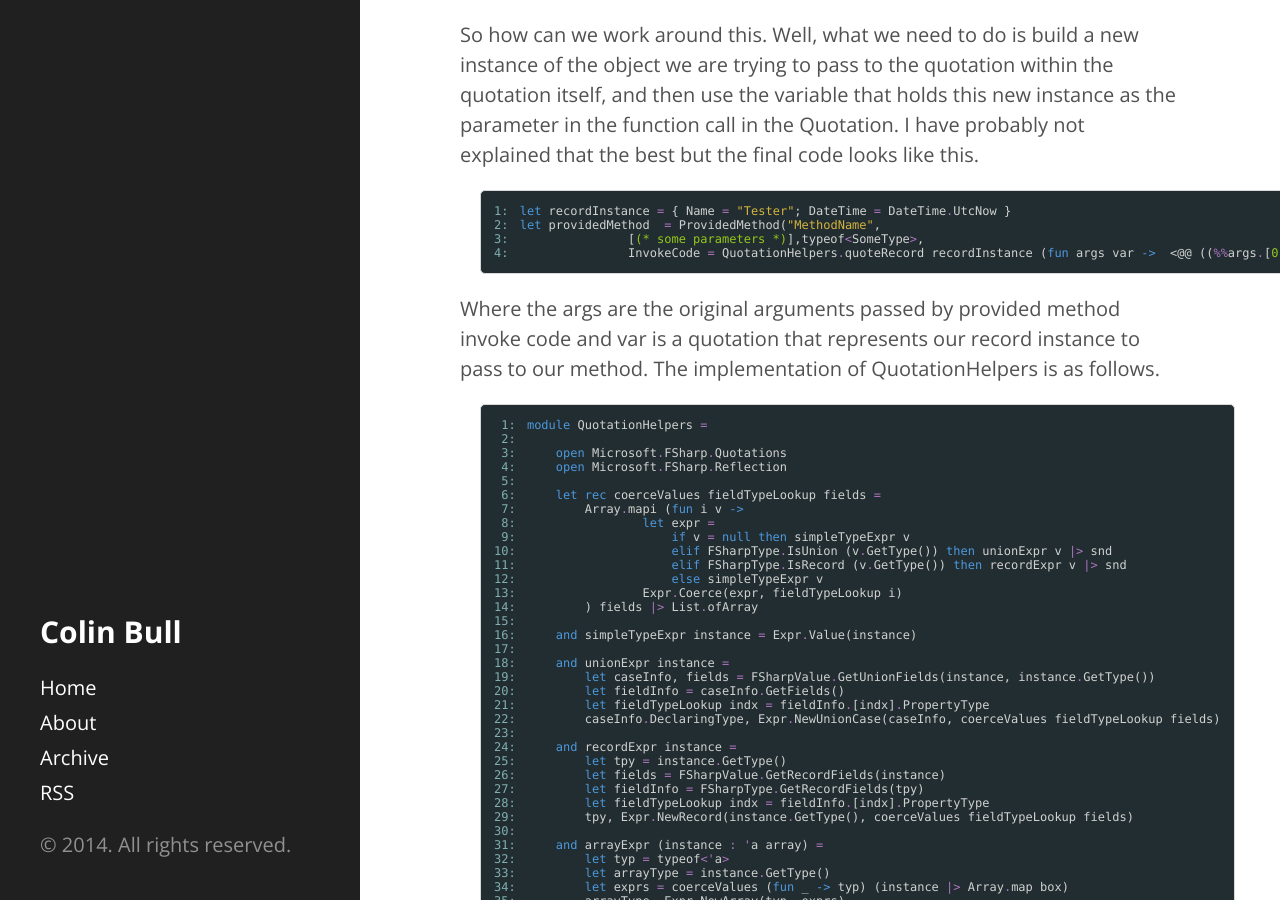
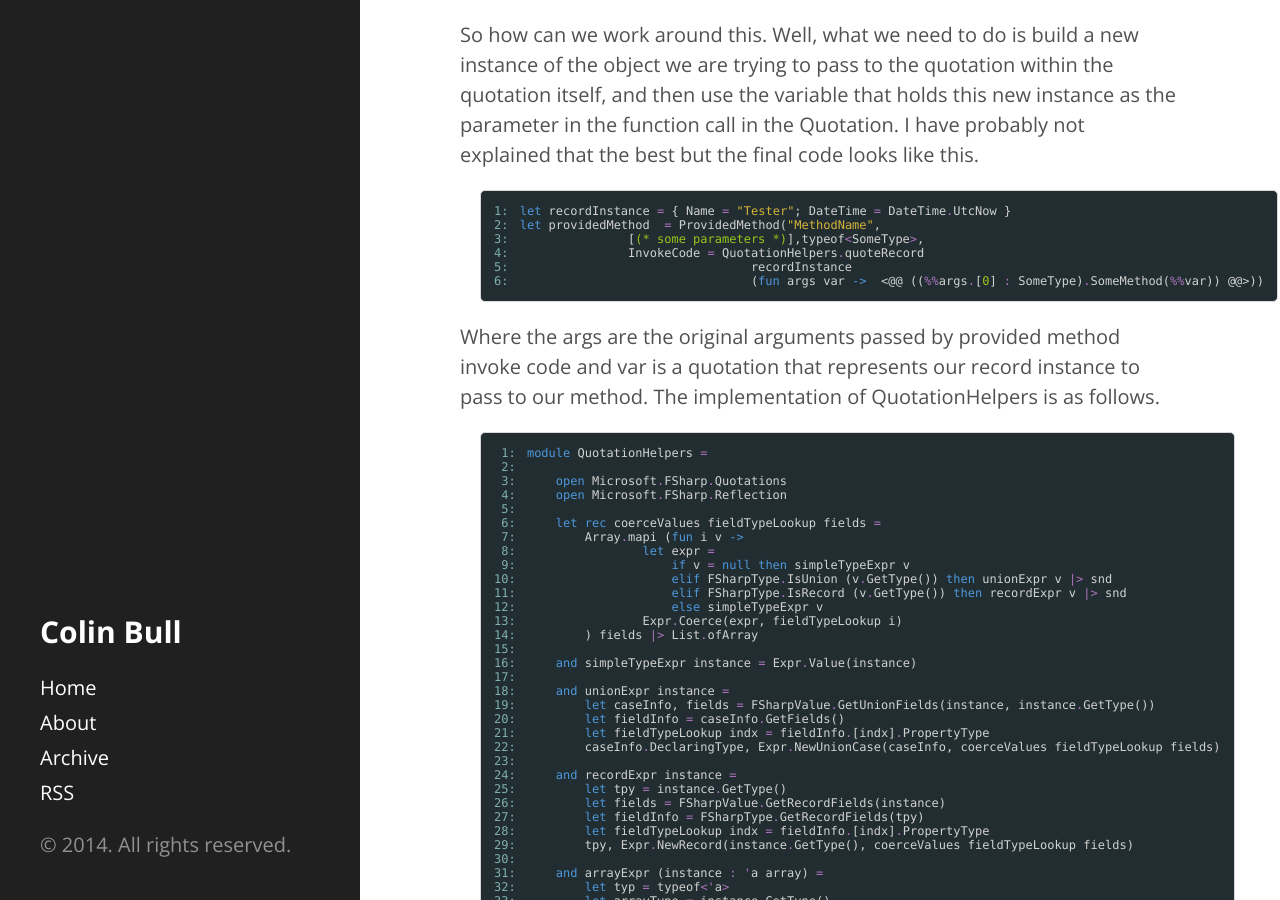
Before and after one commit to colinbull/colinbull.github.io, a Jekyll site: the page built from _posts/2014-07-20-Handling-constant-type-unsupported-in-type-providers.html, in a window 1280 px wide and 900 px high, scrolled down 562 px. Built offline with Jekyll 4.4.1, drawn with Linux system fonts in a browser that asks for light colours; some web fonts are replaced; Markdown is read by kramdown in place of the engine named in the settings.

Commit message:
Fixing long lines

```diff
--- a/_posts/2014-07-20-Handling-constant-type-unsupported-in-type-providers.html
+++ b/_posts/2014-07-20-Handling-constant-type-unsupported-in-type-providers.html
@@ -28,13 +28,17 @@
 <span class="l">2: </span>
 <span class="l">3: </span>
 <span class="l">4: </span>
+<span class="l">5: </span>
+<span class="l">6: </span>
 </pre>
 </td>
 <td class="snippet"><pre class="fssnip">
 <span class="k">let</span> <span class="i">recordInstance</span> <span class="o">=</span> { <span class="i">Name</span> <span class="o">=</span> <span class="s">&quot;</span><span class="s">Tester</span><span class="s">&quot;</span>; <span class="i">DateTime</span> <span class="o">=</span> <span class="i">DateTime</span><span class="o">.</span><span class="i">UtcNow</span> }
 <span class="k">let</span> <span class="i">providedMethod</span>  <span class="o">=</span> <span class="i">ProvidedMethod</span>(<span class="s">&quot;</span><span class="s">MethodName</span><span class="s">&quot;</span>,
                [<span class="c">(* some parameters *)</span>],<span onmouseout="hideTip(event, 'fs13', 23)" onmouseover="showTip(event, 'fs13', 23)" class="i">typeof</span><span class="o">&lt;</span><span class="i">SomeType</span><span class="o">&gt;</span>,
-               <span class="i">InvokeCode</span> <span class="o">=</span> <span class="i">QuotationHelpers</span><span class="o">.</span><span class="i">quoteRecord</span> <span class="i">recordInstance</span> (<span class="k">fun</span> <span class="i">args</span> <span class="i">var</span> <span class="k">-&gt;</span>  &lt;@@ ((<span class="o">%%</span><span class="i">args</span><span class="o">.</span>[<span class="n">0</span>] <span class="o">:</span> <span class="i">SomeType</span>)<span class="o">.</span><span class="i">SomeMethod</span>(<span class="o">%%</span><span class="i">var</span>)) @@&gt;))</pre>
+               <span class="i">InvokeCode</span> <span class="o">=</span> <span class="i">QuotationHelpers</span><span class="o">.</span><span class="i">quoteRecord</span>
+                                <span class="i">recordInstance</span>
+                                (<span class="k">fun</span> <span class="i">args</span> <span class="i">var</span> <span class="k">-&gt;</span>  &lt;@@ ((<span class="o">%%</span><span class="i">args</span><span class="o">.</span>[<span class="n">0</span>] <span class="o">:</span> <span class="i">SomeType</span>)<span class="o">.</span><span class="i">SomeMethod</span>(<span class="o">%%</span><span class="i">var</span>)) @@&gt;))</pre>
 </td>
 </tr>
 </table>
```
Also changed, not shown: 2 other files.
